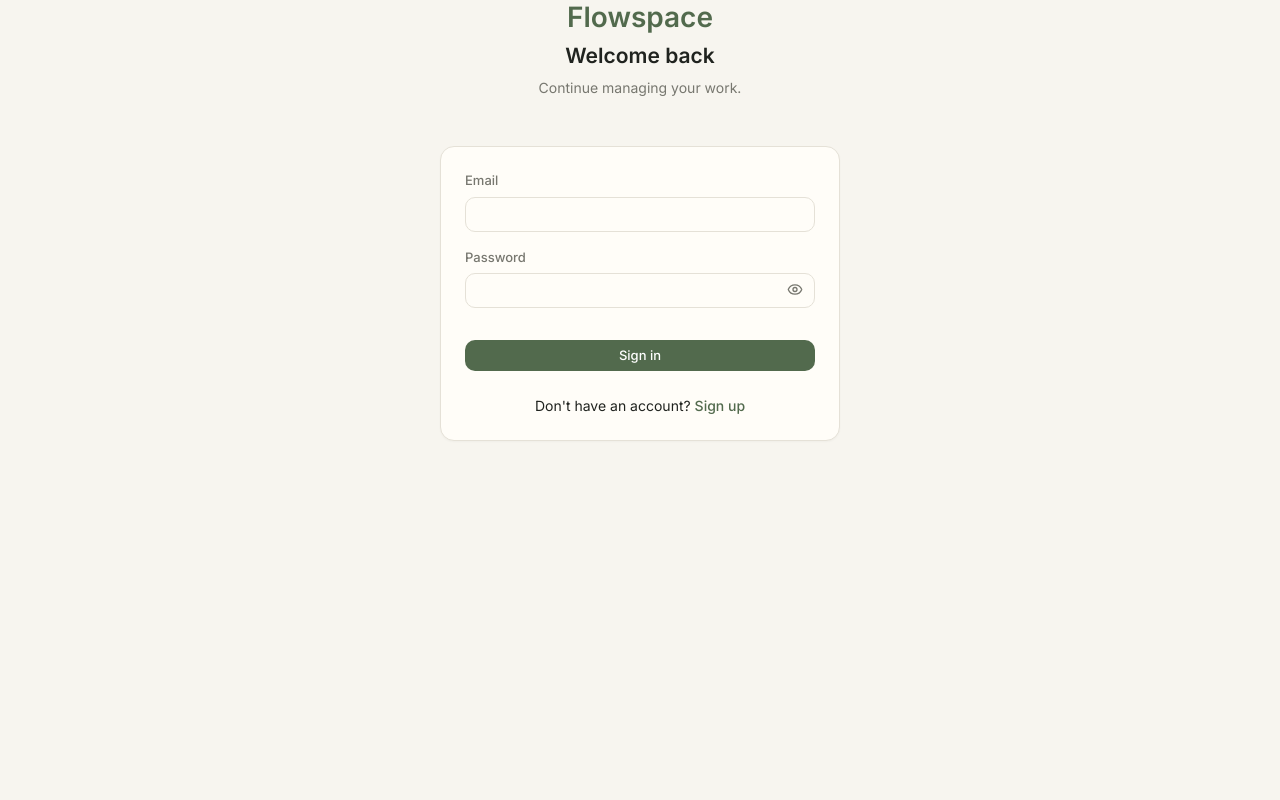
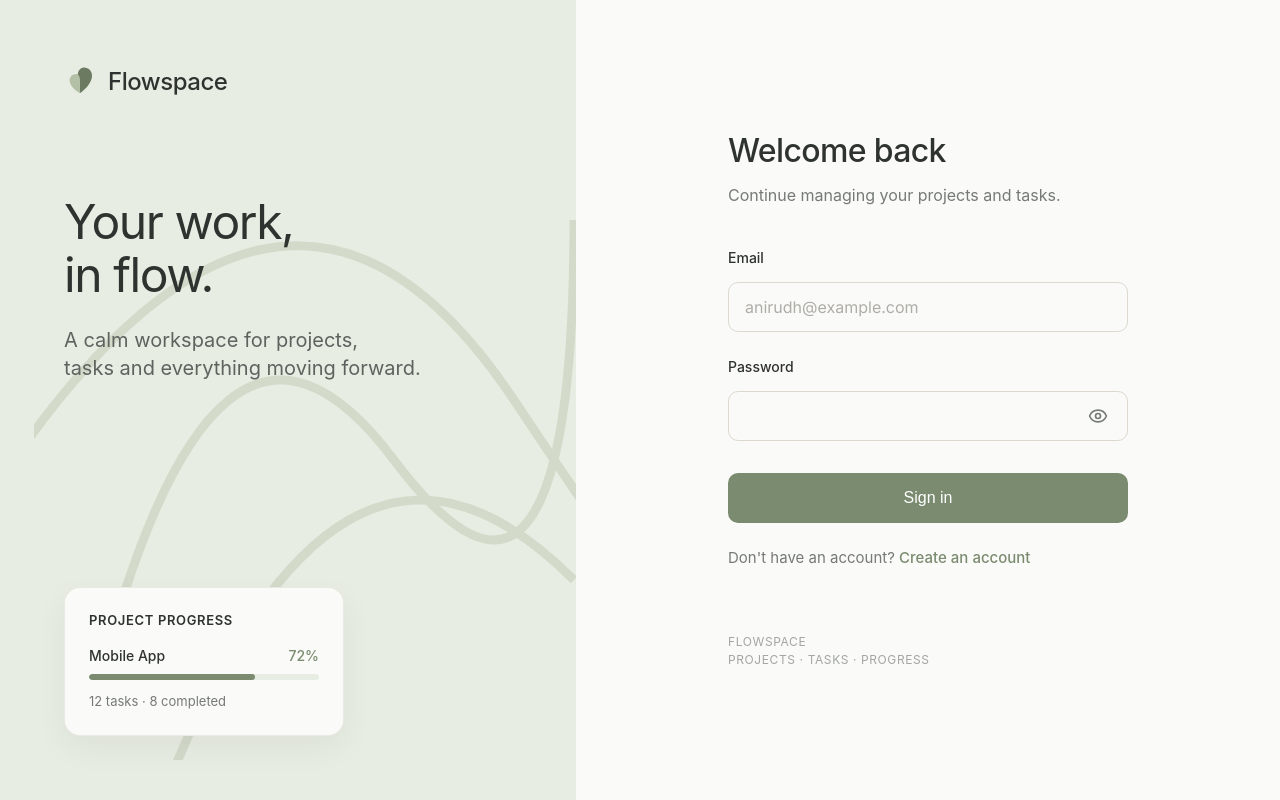
Before and after one commit to anirudhg-07/flowspace, a React (Vite) app in the folder web/: page /login in a window 1280 px wide. Built offline with nearby package versions, Linux system fonts and the light colour scheme; no server answers.

Commit message:
Completely redesign Login page to premium split-screen layout

```diff
--- a/web/src/pages/Login.tsx
+++ b/web/src/pages/Login.tsx
@@ -2,6 +2,15 @@
 import { useNavigate, Link } from 'react-router-dom';
 import { useAuth } from '../hooks/useAuth';
 import { Eye, EyeOff } from 'lucide-react';
+
+const FlowspaceLogo = ({ size = 40 }: { size?: number }) => (
+  <svg width={size} height={size} viewBox="0 0 40 40" fill="none" xmlns="http://www.w3.org/2000/svg">
+    {/* Darker right leaf */}
+    <path d="M20 34C20 34 35 24 35 12C35 6.5 30.5 2 25 2C19.5 2 17 8 17 12C17 19 20 34 20 34Z" fill="#6B7A60"/>
+    {/* Lighter left leaf */}
+    <path d="M20 34C20 34 7 27 7 18C7 13.5 10.5 10 15 10C18.5 10 20 14 20 18V34Z" fill="#B4C0A6"/>
+  </svg>
+);
 
 export const Login = () => {
   const [email, setEmail] = useState('');
@@ -15,55 +24,460 @@
   const handleSubmit = async (e: React.FormEvent) => {
     e.preventDefault();
     setError('');
+
+    if (!email || !email.includes('@')) {
+      setError('Please enter a valid email address.');
+      return;
+    }
+    if (!password) {
+      setError('Password is required.');
+      return;
+    }
+
     setLoading(true);
     try {
       await login({ email, password });
       navigate('/');
     } catch (err: any) {
-      setError(err.response?.data?.error?.message || 'Login failed');
+      setError('Unable to sign in. Please check your email and password and try again.');
     } finally {
       setLoading(false);
     }
   };
 
   return (
-    <div className="container flex flex-col items-center justify-center" style={{ minHeight: '100vh' }}>
-      <h1 style={{ marginBottom: 'var(--spacing-2)', color: 'var(--color-accent-primary)' }}>Flowspace</h1>
-      <h2 style={{ marginBottom: 'var(--spacing-2)' }}>Welcome back</h2>
-      <p style={{ color: 'var(--color-text-secondary)', marginBottom: 'var(--spacing-8)' }}>Continue managing your work.</p>
+    <>
+      <style>{`
+        body {
+          margin: 0;
+          background-color: #FAFAF8;
+          font-family: -apple-system, BlinkMacSystemFont, "Segoe UI", Roboto, Helvetica, Arial, sans-serif;
+        }
 
-      <div className="card" style={{ width: '100%', maxWidth: '400px' }}>
-        {error && <div className="badge badge-danger" style={{ marginBottom: 'var(--spacing-4)', width: '100%', padding: '8px' }}>{error}</div>}
-        <form onSubmit={handleSubmit}>
+        .login-layout {
+          display: flex;
+          min-height: 100vh;
+          width: 100%;
+        }
+
+        /* Left Panel */
+        .login-left {
+          display: none;
+          flex-direction: column;
+          justify-content: space-between;
+          width: 45%;
+          background-color: #E8EDE3;
+          padding: 64px;
+          position: relative;
+          overflow: hidden;
+        }
+
+        @media (min-width: 900px) {
+          .login-left {
+            display: flex;
+          }
+        }
+
+        .left-content {
+          position: relative;
+          z-index: 10;
+        }
+
+        .brand-header {
+          display: flex;
+          align-items: center;
+          gap: 12px;
+        }
+
+        .brand-name {
+          font-size: 24px;
+          font-weight: 500;
+          color: #2F3330;
+          letter-spacing: -0.02em;
+        }
+
+        .hero-text {
+          margin-top: 12vh;
+        }
+
+        .hero-title {
+          font-size: 48px;
+          line-height: 1.1;
+          font-weight: 400;
+          color: #2F3330;
+          letter-spacing: -0.03em;
+          margin: 0 0 24px 0;
+        }
+
+        .hero-subtitle {
+          font-size: 20px;
+          line-height: 1.4;
+          color: #5D635F;
+          font-weight: 400;
+          max-width: 380px;
+          margin: 0;
+        }
+
+        /* Subtle Abstract Visual */
+        .abstract-visual {
+          position: absolute;
+          top: 20%;
+          right: -10%;
+          width: 600px;
+          height: 600px;
+          opacity: 0.4;
+          pointer-events: none;
+          z-index: 1;
+        }
+
+        .abstract-visual path {
+          fill: none;
+          stroke: #B4C0A6;
+          stroke-width: 1.5;
+        }
+
+        /* Product Micro-preview */
+        .micro-preview {
+          position: relative;
+          z-index: 10;
+          background: #FAFAF8;
+          padding: 24px;
+          border-radius: 16px;
+          width: 280px;
+          box-shadow: 0 12px 32px rgba(47, 51, 48, 0.06);
+          border: 1px solid rgba(221, 217, 207, 0.5);
+          margin-top: auto;
+        }
+
+        .micro-preview-title {
+          font-size: 13px;
+          font-weight: 600;
+          color: #2F3330;
+          margin: 0 0 16px 0;
+          text-transform: uppercase;
+          letter-spacing: 0.05em;
+        }
+
+        .micro-preview-row {
+          display: flex;
+          justify-content: space-between;
+          align-items: center;
+          margin-bottom: 8px;
+        }
+
+        .micro-preview-label {
+          font-size: 14px;
+          color: #2F3330;
+          font-weight: 500;
+        }
+
+        .micro-preview-value {
+          font-size: 14px;
+          color: #7A8B6F;
+          font-weight: 500;
+        }
+
+        .micro-preview-track {
+          height: 6px;
+          background: #E8EDE3;
+          border-radius: 3px;
+          overflow: hidden;
+          margin-bottom: 12px;
+        }
+
+        .micro-preview-fill {
+          height: 100%;
+          width: 72%;
+          background: #7A8B6F;
+          border-radius: 3px;
+        }
+
+        .micro-preview-meta {
+          font-size: 13px;
+          color: #767A75;
+        }
+
+        /* Right Panel */
+        .login-right {
+          flex: 1;
+          display: flex;
+          flex-direction: column;
+          justify-content: center;
+          align-items: center;
+          background-color: #FAFAF8;
+          padding: 48px 24px;
+        }
+
+        .login-form-container {
+          width: 100%;
+          max-width: 400px;
+        }
+
+        .mobile-brand {
+          display: flex;
+          align-items: center;
+          gap: 12px;
+          margin-bottom: 48px;
+        }
+
+        @media (min-width: 900px) {
+          .mobile-brand {
+            display: none;
+          }
+        }
+
+        .form-header {
+          margin-bottom: 40px;
+        }
+
+        .form-title {
+          font-size: 32px;
+          font-weight: 500;
+          color: #2F3330;
+          margin: 0 0 12px 0;
+          letter-spacing: -0.02em;
+        }
+
+        .form-subtitle {
+          font-size: 16px;
+          color: #767A75;
+          margin: 0;
+        }
+
+        .error-message {
+          background-color: transparent;
+          color: #BA6A5D;
+          font-size: 14px;
+          padding: 12px 0;
+          margin-bottom: 16px;
+          font-weight: 500;
+        }
+
+        .input-group {
+          margin-bottom: 24px;
+        }
+
+        .input-label {
+          display: block;
+          font-size: 14px;
+          font-weight: 500;
+          color: #2F3330;
+          margin-bottom: 8px;
+        }
+
+        .input-field {
+          width: 100%;
+          padding: 14px 16px;
+          font-size: 16px;
+          color: #2F3330;
+          background-color: #FAFAF8;
+          border: 1px solid #DDD9CF;
+          border-radius: 10px;
+          transition: border-color 0.2s, box-shadow 0.2s;
+          box-sizing: border-box;
+        }
+
+        .input-field:focus {
+          outline: none;
+          border-color: #7A8B6F;
+          box-shadow: 0 0 0 3px rgba(122, 139, 111, 0.15);
+        }
+
+        /* Prevent browser autofill blue background */
+        input:-webkit-autofill,
+        input:-webkit-autofill:hover,
+        input:-webkit-autofill:focus,
+        input:-webkit-autofill:active {
+          -webkit-box-shadow: 0 0 0 30px #FAFAF8 inset !important;
+          -webkit-text-fill-color: #2F3330 !important;
+          transition: background-color 5000s ease-in-out 0s;
+        }
+
+        .password-wrapper {
+          position: relative;
+          display: flex;
+        }
+
+        .password-toggle {
+          position: absolute;
+          right: 16px;
+          top: 50%;
+          transform: translateY(-50%);
+          background: none;
+          border: none;
+          padding: 4px;
+          cursor: pointer;
+          color: #767A75;
+          display: flex;
+          align-items: center;
+          justify-content: center;
+        }
+
+        .password-toggle:focus {
+          outline: none;
+          color: #7A8B6F;
+        }
+
+        .btn-primary {
+          width: 100%;
+          padding: 16px;
+          background-color: #7A8B6F;
+          color: #FFFFFF;
+          font-size: 16px;
+          font-weight: 500;
+          border: none;
+          border-radius: 10px;
+          cursor: pointer;
+          transition: background-color 0.2s;
+          display: flex;
+          justify-content: center;
+          align-items: center;
+          margin-top: 32px;
+        }
+
+        .btn-primary:hover:not(:disabled) {
+          background-color: #66755D;
+        }
+
+        .btn-primary:focus {
+          outline: none;
+          box-shadow: 0 0 0 3px rgba(122, 139, 111, 0.3);
+        }
+
+        .btn-primary:disabled {
+          opacity: 0.7;
+          cursor: not-allowed;
+        }
+
+        .register-link {
+          text-align: left;
+          margin-top: 24px;
+          font-size: 15px;
+          color: #767A75;
+        }
+
+        .register-link a {
+          color: #7A8B6F;
+          text-decoration: none;
+          font-weight: 500;
+        }
+
+        .register-link a:hover {
+          text-decoration: underline;
+        }
+
+        .footer-brand {
+          margin-top: 64px;
+          font-size: 12px;
+          color: #A3A6A3;
+          letter-spacing: 0.05em;
+          text-transform: uppercase;
+        }
+      `}</style>
+
+      <div className="login-layout">
+
+        {/* LEFT PANEL */}
+        <div className="login-left">
+          <div className="left-content">
+            <div className="brand-header">
+              <FlowspaceLogo size={32} />
+              <span className="brand-name">Flowspace</span>
+            </div>
+
+            <div className="hero-text">
+              <h1 className="hero-title">Your work,<br/>in flow.</h1>
+              <p className="hero-subtitle">A calm workspace for projects,<br/>tasks and everything moving forward.</p>
+            </div>
+          </div>
+
+          <svg className="abstract-visual" viewBox="0 0 100 100" preserveAspectRatio="none">
+            <path d="M10,90 Q30,10 60,50 T90,10" />
+            <path d="M-10,60 Q40,-20 80,40 T110,80" />
+            <path d="M20,110 Q50,30 90,70" />
+          </svg>
+
+          <div className="micro-preview">
+            <h3 className="micro-preview-title">Project Progress</h3>
+            <div className="micro-preview-row">
+              <span className="micro-preview-label">Mobile App</span>
+              <span className="micro-preview-value">72%</span>
+            </div>
+            <div className="micro-preview-track">
+              <div className="micro-preview-fill"></div>
+            </div>
+            <div className="micro-preview-meta">12 tasks · 8 completed</div>
+          </div>
+        </div>
+
+        {/* RIGHT PANEL */}
+        <div className="login-right">
+          <div className="login-form-container">
+
+            <div className="mobile-brand">
+              <FlowspaceLogo size={40} />
+            </div>
+
+            <div className="form-header">
+              <h2 className="form-title">Welcome back</h2>
+              <p className="form-subtitle">Continue managing your projects and tasks.</p>
+            </div>
+
+            {error && <div className="error-message">{error}</div>}
+
+            <form onSubmit={handleSubmit} noValidate>
               <div className="input-group">
-            <label className="input-label">Email</label>
-            <input type="email" required className="input-field" value={email} onChange={e => setEmail(e.target.value)} />
+                <label className="input-label" htmlFor="email">Email</label>
+                <input
+                  id="email"
+                  type="email"
+                  className="input-field"
+                  value={email}
+                  onChange={e => setEmail(e.target.value)}
+                  placeholder="anirudh@example.com"
+                  autoComplete="email"
+                />
               </div>
-          <div className="input-group" style={{ position: 'relative' }}>
-            <label className="input-label">Password</label>
-            <div style={{ display: 'flex', position: 'relative' }}>
+
+              <div className="input-group">
+                <label className="input-label" htmlFor="password">Password</label>
+                <div className="password-wrapper">
                   <input
-                type={showPassword ? 'text' : 'password'} required
-                className="input-field" style={{ width: '100%', paddingRight: '40px' }}
-                value={password} onChange={e => setPassword(e.target.value)}
+                    id="password"
+                    type={showPassword ? 'text' : 'password'}
+                    className="input-field"
+                    style={{ paddingRight: '48px' }}
+                    value={password}
+                    onChange={e => setPassword(e.target.value)}
+                    autoComplete="current-password"
                   />
                   <button
                     type="button"
+                    className="password-toggle"
                     onClick={() => setShowPassword(!showPassword)}
-                style={{ position: 'absolute', right: '12px', top: '50%', transform: 'translateY(-50%)', background: 'none', border: 'none', cursor: 'pointer', color: 'var(--color-text-secondary)' }}
+                    aria-label={showPassword ? "Hide password" : "Show password"}
                   >
-                {showPassword ? <EyeOff size={16} /> : <Eye size={16} />}
+                    {showPassword ? <EyeOff size={20} /> : <Eye size={20} />}
                   </button>
                 </div>
               </div>
-          <button type="submit" className="btn btn-primary" style={{ width: '100%', marginTop: 'var(--spacing-4)' }} disabled={loading}>
+
+              <button type="submit" className="btn-primary" disabled={loading}>
                 {loading ? 'Signing in...' : 'Sign in'}
               </button>
             </form>
-        <p style={{ textAlign: 'center', marginTop: 'var(--spacing-5)', fontSize: '0.875rem' }}>
-          Don't have an account? <Link to="/register" style={{ fontWeight: '500' }}>Sign up</Link>
-        </p>
+
+            <div className="register-link">
+              Don't have an account? <Link to="/register">Create an account</Link>
+            </div>
+
+            <div className="footer-brand">
+              FLOWSPACE <br/> Projects · Tasks · Progress
             </div>
           </div>
+        </div>
+
+      </div>
+    </>
   );
 };
```
Lines whose indentation alone changed are shown as unchanged.
